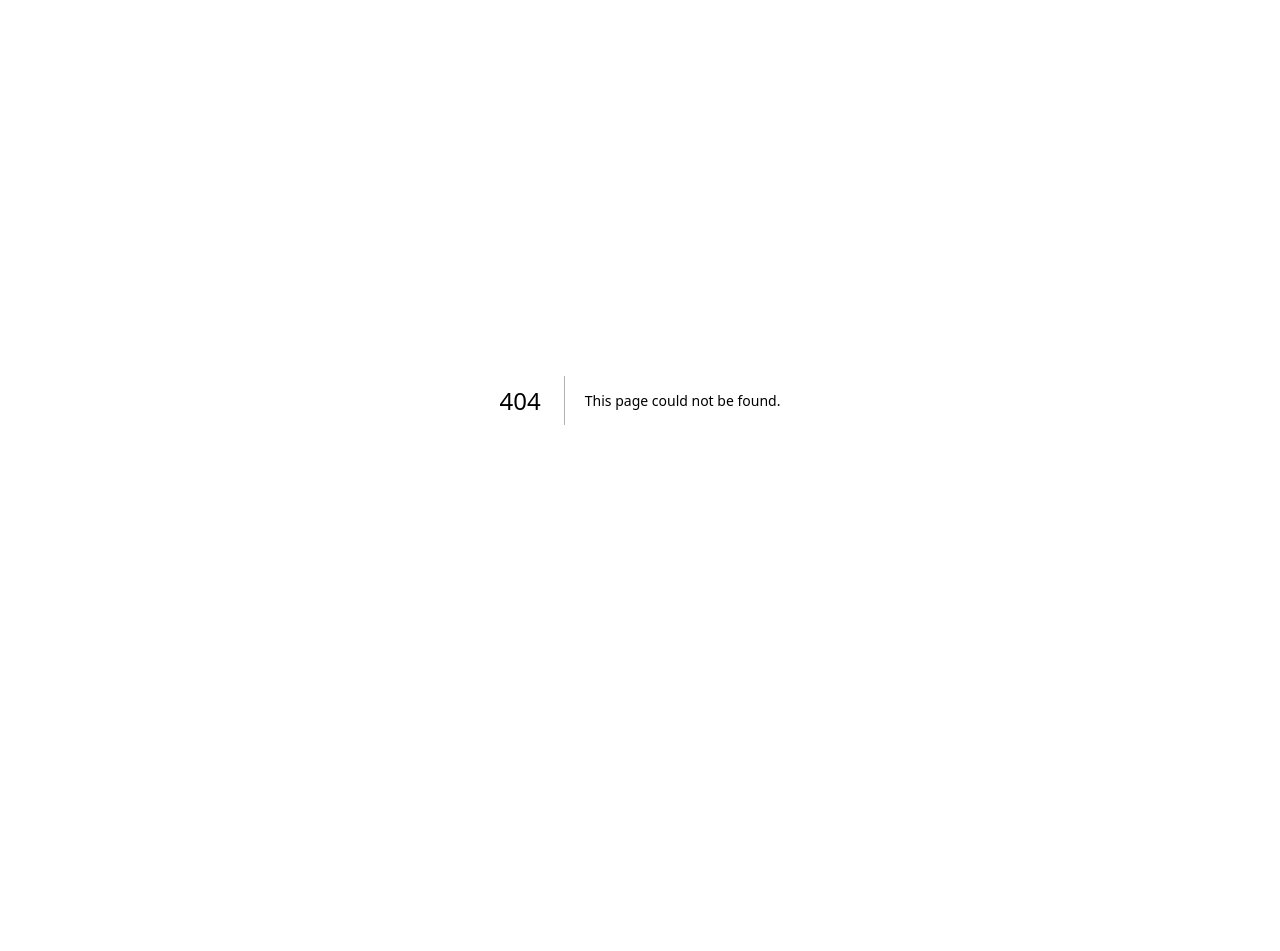
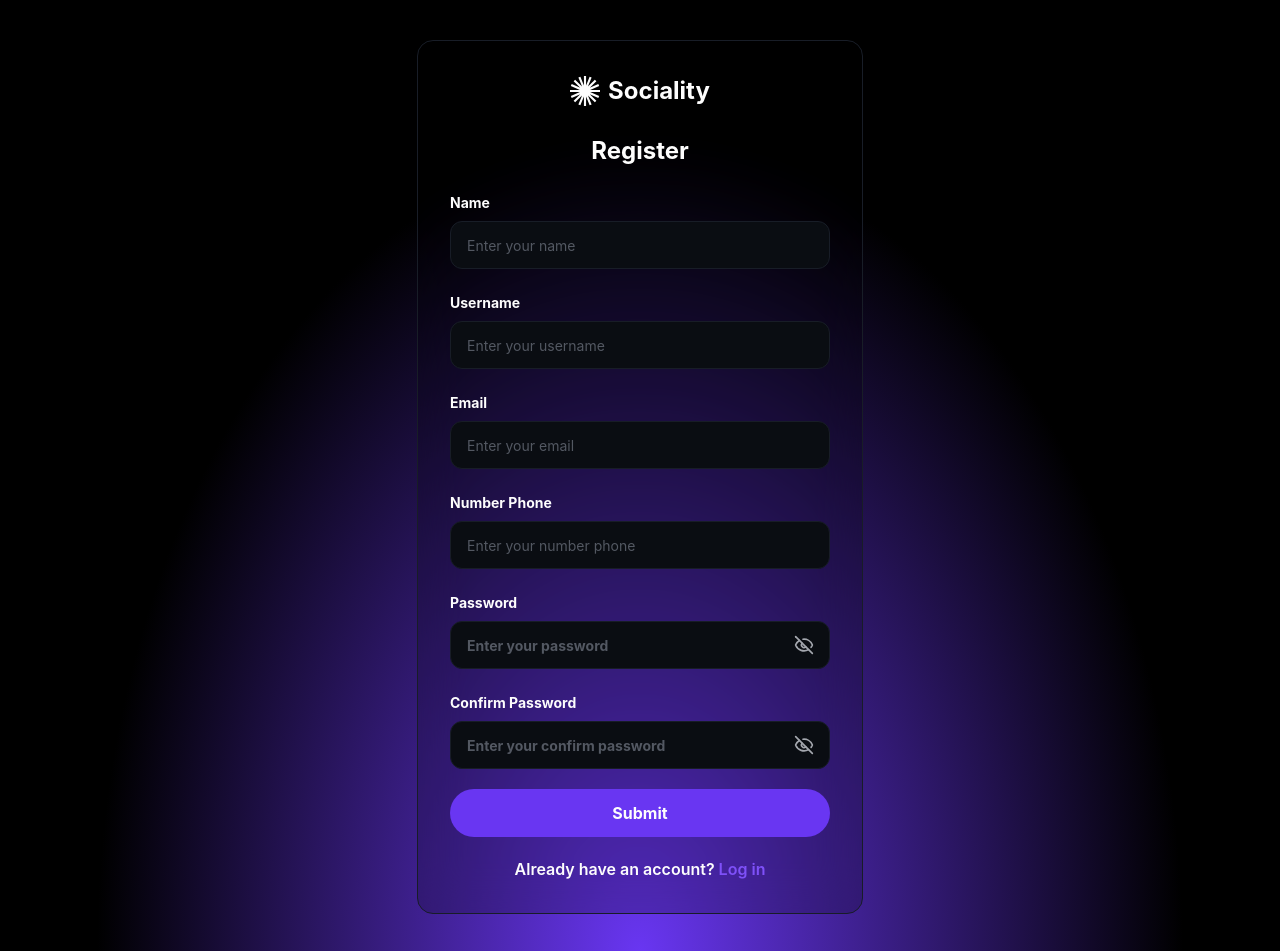
Before and after one commit to heksatria/sociality-social-media-app, a Next.js app: page /register in a window 1280 px wide. Before the commit this address had no page. Shown: the top 951 px of the page. Before the commit the page ends 800 px from the top, so only its background shows below. Built offline with nearby package versions, Linux system fonts and the light colour scheme; no server answers.

Commit message:
feat(auth): add register page with auto login

```diff
--- /dev/null
+++ b/src/app/(auth)/register/page.tsx
@@ -0,0 +1,152 @@
+'use client';
+import Link from 'next/link';
+import { useState } from 'react';
+import { useRouter } from 'next/navigation';
+import { useMutation } from '@tanstack/react-query';
+import { authService } from '@/lib/services';
+import { getErrorMessage } from '@/lib/api';
+import { useAuthStore } from '@/store/auth-store';
+import { PasswordInput } from '@/components/password-input';
+import type { AuthData } from '@/types/api';
+
+const emptyForm = {
+  name: '',
+  username: '',
+  email: '',
+  phone: '',
+  password: '',
+  confirmPassword: '',
+};
+type Form = typeof emptyForm;
+type Errors = Partial<Record<keyof Form, string>>;
+
+const textFields = [
+  { key: 'name', label: 'Name', placeholder: 'Enter your name' },
+  { key: 'username', label: 'Username', placeholder: 'Enter your username' },
+  { key: 'email', label: 'Email', placeholder: 'Enter your email' },
+  {
+    key: 'phone',
+    label: 'Number Phone',
+    placeholder: 'Enter your number phone',
+  },
+] as const;
+
+function validate(form: Form): Errors {
+  const errors: Errors = {};
+  if (!form.name) errors.name = 'Nama wajib diisi';
+  if (form.username.length < 3) errors.username = 'Minimal 3 karakter';
+  if (!form.email.includes('@')) errors.email = 'Email tidak valid';
+  if (form.phone.length < 8) errors.phone = 'Nomor tidak valid';
+  if (form.password.length < 6) errors.password = 'Minimal 6 karakter';
+  if (form.password !== form.confirmPassword)
+    errors.confirmPassword = 'Password tidak sama';
+  return errors;
+}
+
+export default function RegisterPage() {
+  const router = useRouter();
+  const setAuth = useAuthStore((s) => s.setAuth);
+  const [form, setForm] = useState<Form>(emptyForm);
+  const [errors, setErrors] = useState<Errors>({});
+
+  function update(key: keyof Form, value: string) {
+    setForm({ ...form, [key]: value });
+  }
+
+  const register = useMutation({
+    mutationFn: async (): Promise<AuthData> => {
+      const body = {
+        name: form.name,
+        username: form.username,
+        email: form.email,
+        phone: form.phone,
+        password: form.password,
+      };
+      const data = await authService.register(body);
+      // kalau register sudah mengembalikan token, langsung pakai
+      if (data?.token && data.user)
+        return { token: data.token, user: data.user };
+      // kalau tidak, login otomatis
+      return authService.login({ email: form.email, password: form.password });
+    },
+    onSuccess: (data) => {
+      setAuth(data.token, data.user);
+      router.replace('/');
+    },
+  });
+
+  function handleSubmit(e: React.FormEvent) {
+    e.preventDefault();
+    const newErrors = validate(form);
+    setErrors(newErrors);
+    if (Object.keys(newErrors).length > 0) return;
+    register.mutate();
+  }
+
+  return (
+    <form onSubmit={handleSubmit} className='flex flex-col gap-5'>
+      <h1 className='text-center text-display-xs font-bold'>Register</h1>
+
+      {textFields.map((f) => (
+        <label key={f.key} className='flex flex-col gap-1 text-sm font-bold'>
+          {f.label}
+          <input
+            value={form[f.key]}
+            onChange={(e) => update(f.key, e.target.value)}
+            placeholder={f.placeholder}
+            className='input font-normal'
+          />
+          {errors[f.key] && (
+            <span className='font-normal text-accent-red'>{errors[f.key]}</span>
+          )}
+        </label>
+      ))}
+
+      <label className='flex flex-col gap-1 text-sm font-bold'>
+        Password
+        <PasswordInput
+          value={form.password}
+          onChange={(v) => update('password', v)}
+          placeholder='Enter your password'
+        />
+        {errors.password && (
+          <span className='font-normal text-accent-red'>{errors.password}</span>
+        )}
+      </label>
+
+      <label className='flex flex-col gap-1 text-sm font-bold'>
+        Confirm Password
+        <PasswordInput
+          value={form.confirmPassword}
+          onChange={(v) => update('confirmPassword', v)}
+          placeholder='Enter your confirm password'
+        />
+        {errors.confirmPassword && (
+          <span className='font-normal text-accent-red'>
+            {errors.confirmPassword}
+          </span>
+        )}
+      </label>
+
+      {register.isError && (
+        <p className='text-sm text-accent-red'>
+          {getErrorMessage(register.error)}
+        </p>
+      )}
+
+      <button
+        disabled={register.isPending}
+        className='h-12 rounded-full bg-primary-300 font-bold disabled:opacity-60'
+      >
+        {register.isPending ? 'Loading...' : 'Submit'}
+      </button>
+
+      <p className='text-center font-semibold'>
+        Already have an account?{' '}
+        <Link href='/login' className='text-primary-200'>
+          Log in
+        </Link>
+      </p>
+    </form>
+  );
+}
```
